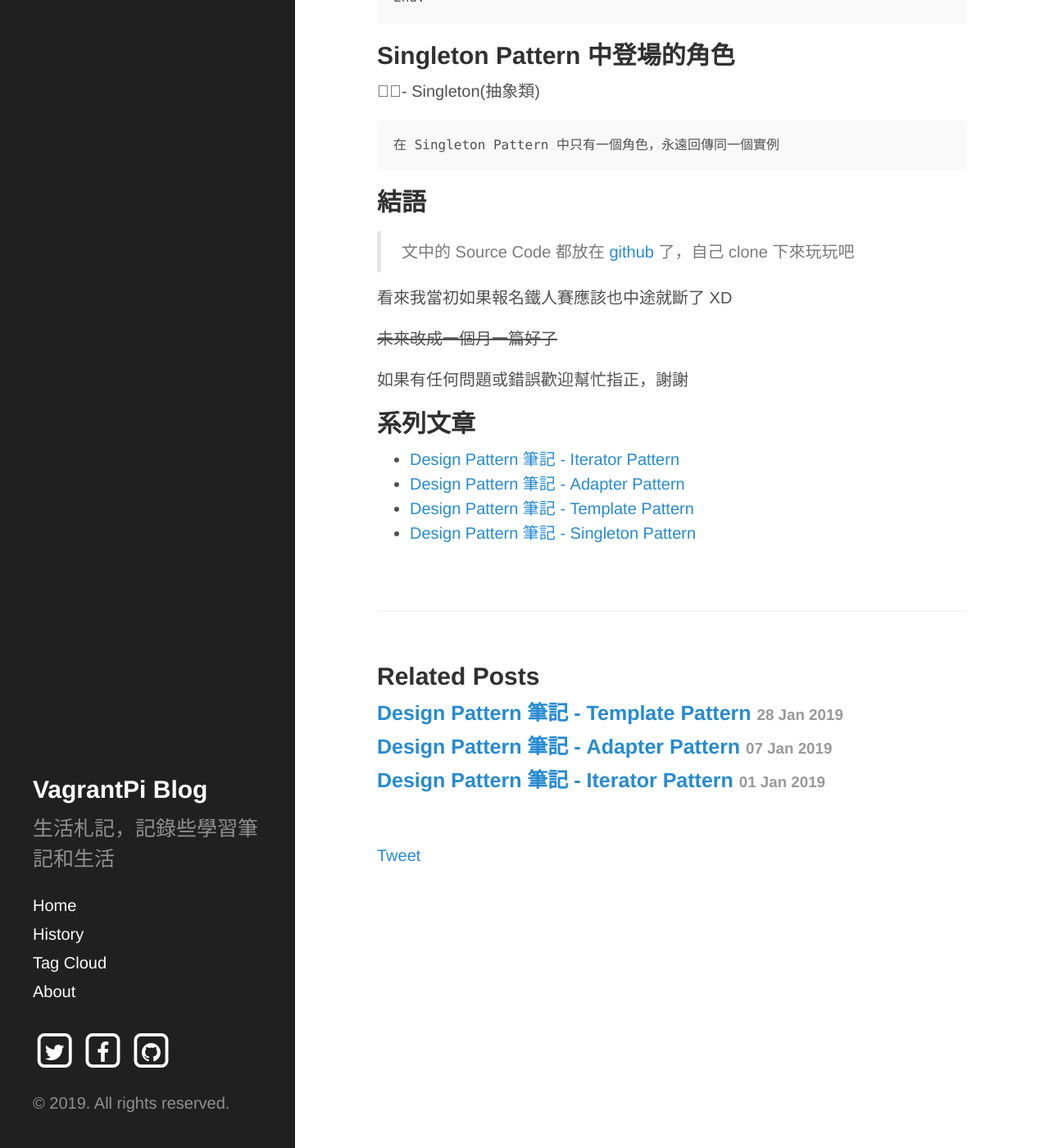
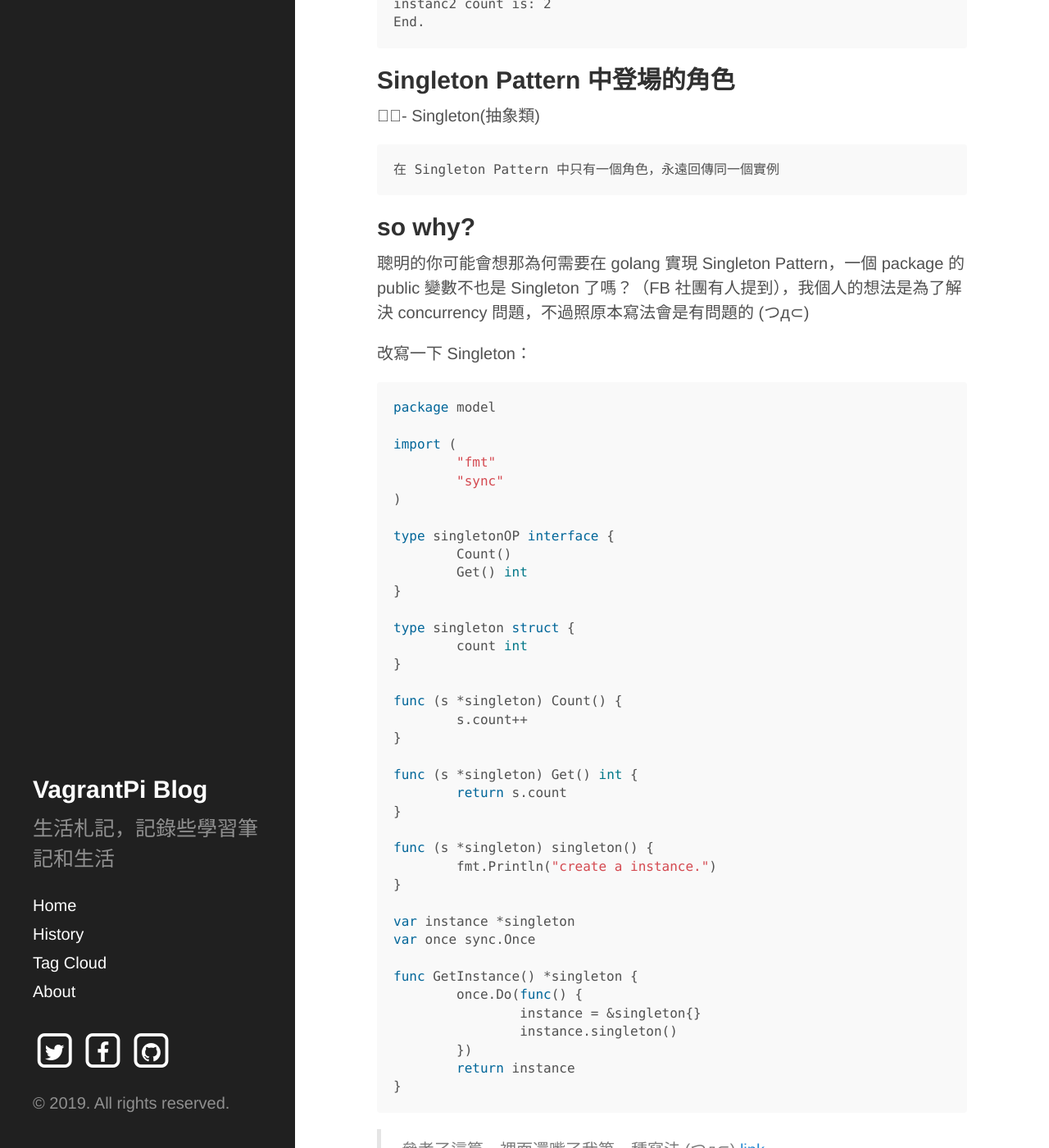
Before and after one commit to VagrantPi/VagrantPi.github.io, a Jekyll site: the page built from _posts/2019-03-03-design-pattern-singleton.md, in a window 1280 px wide and 1400 px high, scrolled down 4163 px. Shown: the whole window at 82% size. Built offline with Jekyll 4.4.1, drawn with Linux system fonts in a browser that asks for light colours; nearby versions of some CDN libraries; comment, search, counter and statistics services are not loaded; some of the changed text lies outside the part shown.

Commit message:
fix post

````diff
--- a/_posts/2019-03-03-design-pattern-singleton.md
+++ b/_posts/2019-03-03-design-pattern-singleton.md
@@ -157,6 +157,56 @@ End.
 
     在 Singleton Pattern 中只有一個角色，永遠回傳同一個實例
 
+## so why?
+
+聰明的你可能會想那為何需要在 golang 實現 Singleton Pattern，一個 package 的 public 變數不也是 Singleton 了嗎？（FB 社團有人提到），我個人的想法是為了解決 concurrency 問題，不過照原本寫法會是有問題的 (つд⊂)
+
+改寫一下 Singleton：
+
+```go
+package model
+
+import (
+	"fmt"
+	"sync"
+)
+
+type singletonOP interface {
+	Count()
+	Get() int
+}
+
+type singleton struct {
+	count int
+}
+
+func (s *singleton) Count() {
+	s.count++
+}
+
+func (s *singleton) Get() int {
+	return s.count
+}
+
+func (s *singleton) singleton() {
+	fmt.Println("create a instance.")
+}
+
+var instance *singleton
+var once sync.Once
+
+func GetInstance() *singleton {
+	once.Do(func() {
+		instance = &singleton{}
+		instance.singleton()
+	})
+	return instance
+}
+```
+
+> 參考了這篇，裡面還嘴了我第一種寫法 (つд⊂) [link](http://marcio.io/2015/07/singleton-pattern-in-go/?fbclid=IwAR3QjiQdyWcyGm5j2Qft59_rjO9kG3UZGjSts0zKjXiOSU9OP_mvvGhh7as)
+
+
 ## 結語
 
 > 文中的 Source Code 都放在 [github](https://github.com/VagrantPi/golang-design-pattern/tree/master/5.singleton) 了，自己 clone 下來玩玩吧
````
Also changed, not shown: about.md (+1 -1 lines), public/img/index/gopher-fb.jpg (renamed from public/img/index/gopher-fb.png).
